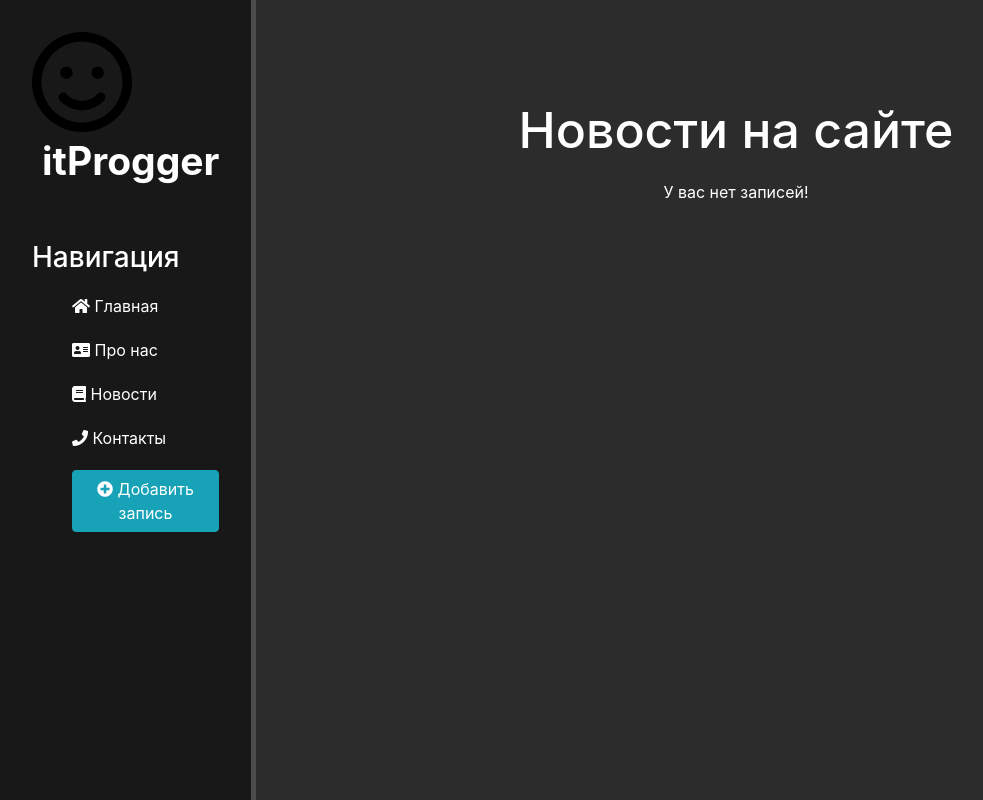
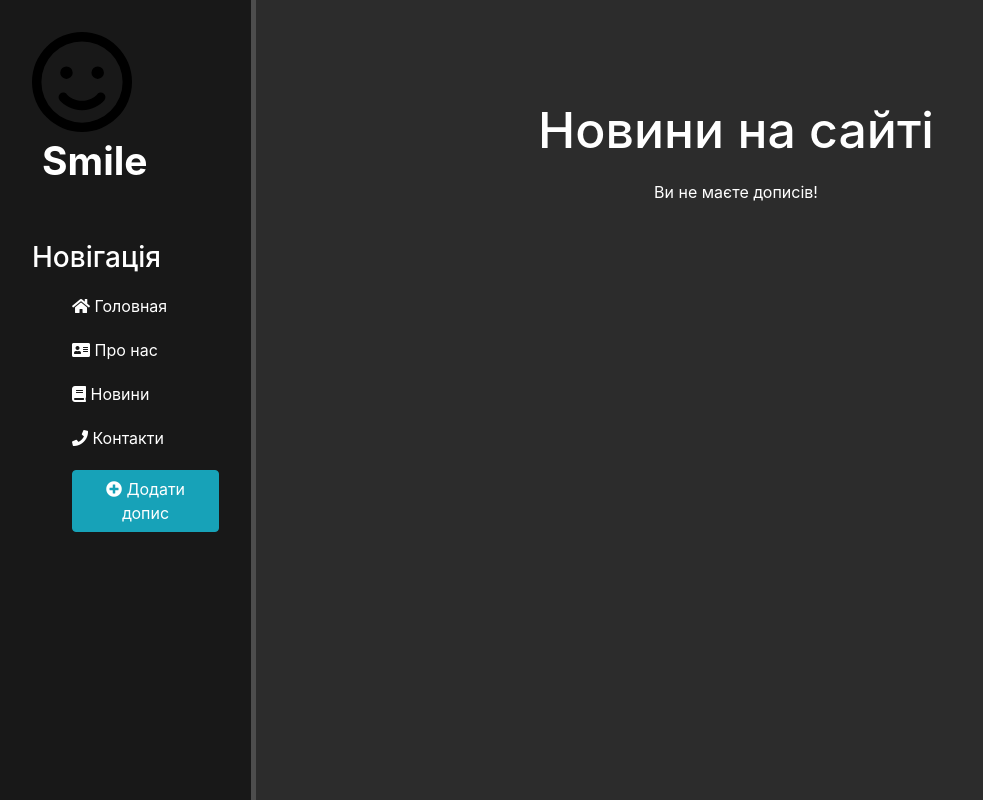
Before and after one commit to NazarKovtun/web_app, a Django app: template web_app/my_site/news/templates/news/news_home.html in a window 1280 px wide. Shown: the whole page, without its empty margins (0-983 px from the left). Run offline with Django 5.2, Linux system fonts and the light colour scheme; the template is opened without the code that fills it, so the values that code supplies are empty; some libraries are stand-ins or nearby versions.

Commit message:
Translate site from ru to ua

```diff
--- a/web_app/my_site/main/templates/main/about.html
+++ b/web_app/my_site/main/templates/main/about.html
@@ -6,6 +6,6 @@
     <div class="features">
         <h1>Про нас</h1>
         <p>Lorem ipsum dolor sit amet, consectetur adipisicing elit. Assumenda consequatur dolore impedit in laboriosam magni necessitatibus odit quisquam sapiente vero.</p>
-        <button class="btn btn-danger">Нуже! Нажми!</button>
+        <button class="btn btn-danger">Нуму! Тисни!</button>
     </div>
 {% endblock %}
--- a/web_app/my_site/main/templates/main/index.html
+++ b/web_app/my_site/main/templates/main/index.html
@@ -5,8 +5,8 @@
 {% block content %}
     <div class="features">
         <h1>{{ title }}</h1>
-        <p>На нашем сайте представлена простая информация, что может вам помочь в решении любой проблемы, скорее всего ;)</p>
-        <button class="btn btn-warning">На страницу про нас</button>
+        <p>Цей сайт має купу інформації та допоможе Вам вирішити будь-які питання, можливо ;)</p>
+        <button class="btn btn-warning">На сторінку Про нас</button>
 
         {% for el in values %}
             {% if el == 'hello' %}
--- a/web_app/my_site/main/templates/main/layout.html
+++ b/web_app/my_site/main/templates/main/layout.html
@@ -1,6 +1,6 @@
 {% load static %}
 <!doctype html>
-<html lang="ru">
+<html lang="ua">
 <head>
     <meta charset="UTF-8">
     <meta name="viewport"
@@ -14,14 +14,14 @@
 <body>
     <aside>
         <img src="{% static 'main/img/face-smile-regular.svg' %}" alt="Лого">
-        <span class="logo">itProgger</span>
-        <h3>Навигация</h3>
+        <span class="logo">Smile</span>
+        <h3>Новігація</h3>
         <ul>
-            <a href="{% url 'home' %}"><li><i class="fas fa-home"></i> Главная</li></a>
+            <a href="{% url 'home' %}"><li><i class="fas fa-home"></i> Головная</li></a>
             <a href="{% url 'about' %}"><li><i class="fas fa-address-card"></i> Про нас</li></a>
-            <a href="{% url 'news_home' %}"><li><i class="fas fa-book"></i> Новости</li></a>
-            <a href=""><li><i class="fas fa-phone"></i> Контакты</li></a>
-            <a href="{% url 'create' %}"><li><button class="btn btn-info"><i class="fas fa-plus-circle"></i> Добавить запись</button></li></a>
+            <a href="{% url 'news_home' %}"><li><i class="fas fa-book"></i> Новини</li></a>
+            <a href=""><li><i class="fas fa-phone"></i> Контакти</li></a>
+            <a href="{% url 'create' %}"><li><button class="btn btn-info"><i class="fas fa-plus-circle"></i> Додати допис</button></li></a>
         </ul>
     </aside>
     <main>
--- a/web_app/my_site/main/views.py
+++ b/web_app/my_site/main/views.py
@@ -3,7 +3,7 @@ from django.shortcuts import render
 
 def index(request):
     data = {
-        'title': 'Главная страница'
+        'title': 'Головна сторінка'
     }
     return render(request, 'main/index.html', data)
 
--- a/web_app/my_site/manage.py
+++ b/web_app/my_site/manage.py
@@ -6,7 +6,7 @@ import sys
 
 def main():
     """Run administrative tasks."""
-    os.environ.setdefault('DJANGO_SETTINGS_MODULE', 'itprogger.settings')
+    os.environ.setdefault('DJANGO_SETTINGS_MODULE', 'my_site.settings')
     try:
         from django.core.management import execute_from_command_line
     except ImportError as exc:
--- a/web_app/my_site/my_site/asgi.py
+++ b/web_app/my_site/my_site/asgi.py
@@ -1,5 +1,5 @@
 """
-ASGI config for itprogger project.
+ASGI config for my_site project.
 
 It exposes the ASGI callable as a module-level variable named ``application``.
 
@@ -11,6 +11,6 @@ import os
 
 from django.core.asgi import get_asgi_application
 
-os.environ.setdefault('DJANGO_SETTINGS_MODULE', 'itprogger.settings')
+os.environ.setdefault('DJANGO_SETTINGS_MODULE', 'my_site.settings')
 
 application = get_asgi_application()
--- a/web_app/my_site/my_site/settings.py
+++ b/web_app/my_site/my_site/settings.py
@@ -39,7 +39,7 @@ MIDDLEWARE = [
     'django.middleware.clickjacking.XFrameOptionsMiddleware',
 ]
 
-ROOT_URLCONF = 'itprogger.urls'
+ROOT_URLCONF = 'my_site.urls'
 
 TEMPLATES = [
     {
@@ -57,7 +57,7 @@ TEMPLATES = [
     },
 ]
 
-WSGI_APPLICATION = 'itprogger.wsgi.application'
+WSGI_APPLICATION = 'my_site.wsgi.application'
 
 
 # Database
--- a/web_app/my_site/my_site/wsgi.py
+++ b/web_app/my_site/my_site/wsgi.py
@@ -1,5 +1,5 @@
 """
-WSGI config for itprogger project.
+WSGI config for my_site project.
 
 It exposes the WSGI callable as a module-level variable named ``application``.
 
@@ -11,6 +11,6 @@ import os
 
 from django.core.wsgi import get_wsgi_application
 
-os.environ.setdefault('DJANGO_SETTINGS_MODULE', 'itprogger.settings')
+os.environ.setdefault('DJANGO_SETTINGS_MODULE', 'my_site.settings')
 
 application = get_wsgi_application()
--- a/web_app/my_site/news/forms.py
+++ b/web_app/my_site/news/forms.py
@@ -10,7 +10,7 @@ class ArticlesForm(ModelForm):
         widgets = {
             'title': TextInput(attrs={
                 'class': 'form-control',
-                'placeholder': 'Название статьи',
+                'placeholder': 'Назва допису',
             }),
             'anons': TextInput(attrs={
                 'class': 'form-control',
@@ -18,10 +18,10 @@ class ArticlesForm(ModelForm):
             }),
             'date': DateTimeInput(attrs={
                 'class': 'form-control',
-                'placeholder': 'Дата публикации'
+                'placeholder': 'Дата публікації'
             }),
             'full_text': Textarea(attrs={
                 'class': 'form-control',
-                'placeholder': 'Текст статьи',
+                'placeholder': 'Текст допису',
             }),
         }
--- a/web_app/my_site/news/templates/news/create.html
+++ b/web_app/my_site/news/templates/news/create.html
@@ -1,10 +1,10 @@
 {% extends 'main/layout.html' %}
 
-{% block title %}Форма по добавлению статьи{% endblock %}
+{% block title %}Форма для додавання дописів{% endblock %}
 
 {% block content %}
     <div class="features">
-        <h1>Форма по добавлению статьи</h1>
+        <h1>Форма для додавання дописів</h1>
         <form method="post">
             {% csrf_token %}
             {{ form.title }}<br>
@@ -12,7 +12,7 @@
             {{ form.full_text }}<br>
             {{ form.date }}<br>
             <span>{{ error }}</span><br>
-            <button class="btn btn-success" type="submit">Добавить статью</button>
+            <button class="btn btn-success" type="submit">Додати допис</button>
         </form>
     </div>
 {% endblock %}
--- a/web_app/my_site/news/templates/news/details_view.html
+++ b/web_app/my_site/news/templates/news/details_view.html
@@ -7,8 +7,8 @@
         <h1>{{ article.title }}</h1>
         <p>{{ article.date }}</p>
         <p>{{ article.full_text }}</p>
-        <a href="{% url 'news_delete' article.id %}" class="btn btn-danger">Удалить</a>
-        <a href="{% url 'news_update' article.id %}" class="btn btn-info">Редактировать</a>
+        <a href="{% url 'news_delete' article.id %}" class="btn btn-danger">Видалити</a>
+        <a href="{% url 'news_update' article.id %}" class="btn btn-info">Редагувати</a>
 
     </div>
 {% endblock %}
--- a/web_app/my_site/news/templates/news/news_delete.html
+++ b/web_app/my_site/news/templates/news/news_delete.html
@@ -1,13 +1,13 @@
 {% extends 'main/layout.html' %}
 
-{% block title %}Удаление статьи{% endblock %}
+{% block title %}Видалення допису{% endblock %}
 
 {% block content %}
     <div class="features">
-        <h1>Удаление статьи</h1>
+        <h1>Видалення допису</h1>
         <form method="post">
             {% csrf_token %}
-            <button class="btn btn-success" type="submit">Удалить статью</button>
+            <button class="btn btn-success" type="submit">Видалити допис</button>
         </form>
     </div>
 {% endblock %}
--- a/web_app/my_site/news/templates/news/news_home.html
+++ b/web_app/my_site/news/templates/news/news_home.html
@@ -1,22 +1,22 @@
 {% extends 'main/layout.html' %}
 
-{% block title %}Новости на сайте{% endblock %}
+{% block title %}Новини на сайті{% endblock %}
 
 {% block content %}
     <div class="features">
-        <h1>Новости на сайте</h1>
+        <h1>Новини на сайті</h1>
         {% if news %}
             {% for el in news %}
                 <div class="alert alert-warning">
                     <h3>{{ el.title }}</h3>
                     <p>{{ el.anons }}</p>
-                    <a href="{% url 'news_detail' el.id %}" class="btn btn-warning">Читать детальнее</a>
+                    <a href="{% url 'news_detail' el.id %}" class="btn btn-warning">Читати далі</a>
                 </div>
             {% endfor %}
         {% else %}
-            <p>У вас нет записей!</p>
+            <p>Ви не маєте дописів!</p>
         {% endif %}
 
-        {# Комментарий #}
+        {# Коментар #}
     </div>
 {% endblock %}
--- a/web_app/my_site/news/views.py
+++ b/web_app/my_site/news/views.py
@@ -37,7 +37,7 @@ def create(request):
             form.save()
             return redirect('news_home')
         else:
-            error = 'Форма была неверной'
+            error = 'Форма була невірною'
 
     form = ArticlesForm()
 
```
Also changed, not shown: web_app/my_site/news/models.py (+5 -5 lines).
